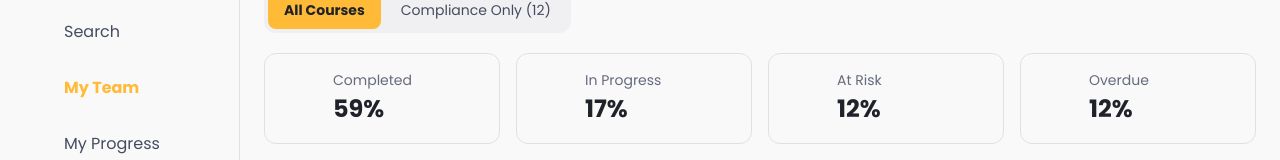
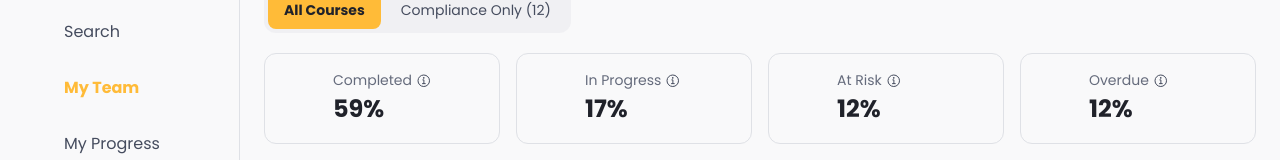
Before and after one commit to bruno7588/5mins-admin, a React (Vite) app: page /my-team in a window 1280 px wide. Shown: the part 250-410 px from the top of the page. Built offline with nearby package versions, Linux system fonts and the light colour scheme; some icons are missing.

Commit message:
feat(my-team): add info icon tooltips to stat card labels
Custom SVG info icon with tooltip descriptions for each stat card.

Co-Authored-By: Claude Opus 4.6 (1M context) <noreply@anthropic.com>

```diff
--- a/src/pages/my-team/MyTeam.css
+++ b/src/pages/my-team/MyTeam.css
@@ -360,6 +360,9 @@
 }
 
 .mt-stat-label {
+  display: flex;
+  align-items: center;
+  gap: var(--space-xs);
   font-size: 14px;
   font-weight: 400;
   color: var(--text-tertiary);
--- a/src/pages/my-team/MyTeam.tsx
+++ b/src/pages/my-team/MyTeam.tsx
@@ -78,12 +78,24 @@ function ProgressBar({ value, muted }: { value: number; muted?: boolean }) {
   )
 }
 
-function StatCard({ icon, label, value }: { icon: ReactNode; label: string; value: string }) {
+function StatCard({ icon, label, value, tooltip }: { icon: ReactNode; label: string; value: string; tooltip?: string }) {
   return (
     <div className="mt-stat-card">
       <span className="mt-stat-icon">{icon}</span>
       <div className="mt-stat-info">
-        <p className="mt-stat-label">{label}</p>
+        <p className="mt-stat-label">
+          {label}
+          {tooltip && (
+            <Tooltip text={tooltip} position="Top" alignment="Center" icon={false}>
+              <svg width="16" height="16" viewBox="0 0 16 16" fill="none">
+                <path d="M7.75 2C4.57469 2 2 4.57469 2 7.75C2 10.9253 4.57469 13.5 7.75 13.5C10.9253 13.5 13.5 10.9253 13.5 7.75C13.5 4.57469 10.9253 2 7.75 2Z" stroke="#454C5E" strokeMiterlimit="10"/>
+                <path d="M6.875 6.875H7.875V10.5" stroke="#454C5E" strokeLinecap="round" strokeLinejoin="round"/>
+                <path d="M6.5 10.625H9.25" stroke="#454C5E" strokeMiterlimit="10" strokeLinecap="round"/>
+                <path d="M7.75 4.0625C7.5893 4.0625 7.43221 4.11015 7.2986 4.19943C7.16498 4.28871 7.06084 4.4156 6.99935 4.56407C6.93785 4.71253 6.92176 4.8759 6.95311 5.03351C6.98446 5.19112 7.06185 5.33589 7.17548 5.44952C7.28911 5.56315 7.43388 5.64054 7.59149 5.67189C7.7491 5.70324 7.91247 5.68715 8.06093 5.62565C8.2094 5.56416 8.33629 5.46002 8.42557 5.3264C8.51485 5.19279 8.5625 5.0357 8.5625 4.875C8.5625 4.65951 8.4769 4.45285 8.32452 4.30048C8.17215 4.1481 7.96549 4.0625 7.75 4.0625Z" fill="#454C5E"/>
+              </svg>
+            </Tooltip>
+          )}
+        </p>
         <p className="mt-stat-value">{value}</p>
       </div>
     </div>
@@ -448,21 +460,25 @@ function MyTeam() {
                 icon={<TickCircle size={40} color="var(--success-500)" variant="Linear" />}
                 label="Completed"
                 value={pct(totals.completed)}
+                tooltip="Courses completed all-time"
               />
               <StatCard
                 icon={<TaskSquare size={40} color="var(--primary-600)" variant="Linear" />}
                 label="In Progress"
                 value={pct(totals.inProgress)}
+                tooltip="Courses started but not yet complete"
               />
               <StatCard
                 icon={<InfoCircle size={40} color="var(--warning-500)" variant="Linear" />}
                 label="At Risk"
                 value={pct(totals.atRisk)}
+                tooltip="Courses due within the next 30 days"
               />
               <StatCard
                 icon={<Danger size={40} color="var(--danger-500)" variant="Linear" />}
                 label="Overdue"
                 value={pct(totals.overdue)}
+                tooltip="Courses past their due date"
               />
             </div>
 
```
